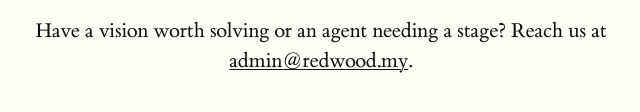
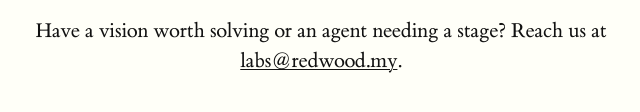
Before and after one commit to redwood-my/Home, a website: page index.html in a window 1280 px wide. Shown: the part 1316-1428 px from the top of the page, 319-959 px from the left. Drawn offline with Linux system fonts and the light colour scheme.

Commit message:
Changed contact email

```diff
--- a/index.html
+++ b/index.html
@@ -94,7 +94,7 @@
             <p style="text-align: center">
                 Have a vision worth solving or an agent needing a stage? Reach
                 us at
-                <a href="mailto:admin@redwood.my">admin@redwood.my</a>.
+                <a href="mailto:labs@redwood.my">labs@redwood.my</a>.
             </p>
         </section>
     </body>
```
Also changed, not shown: README.md.
